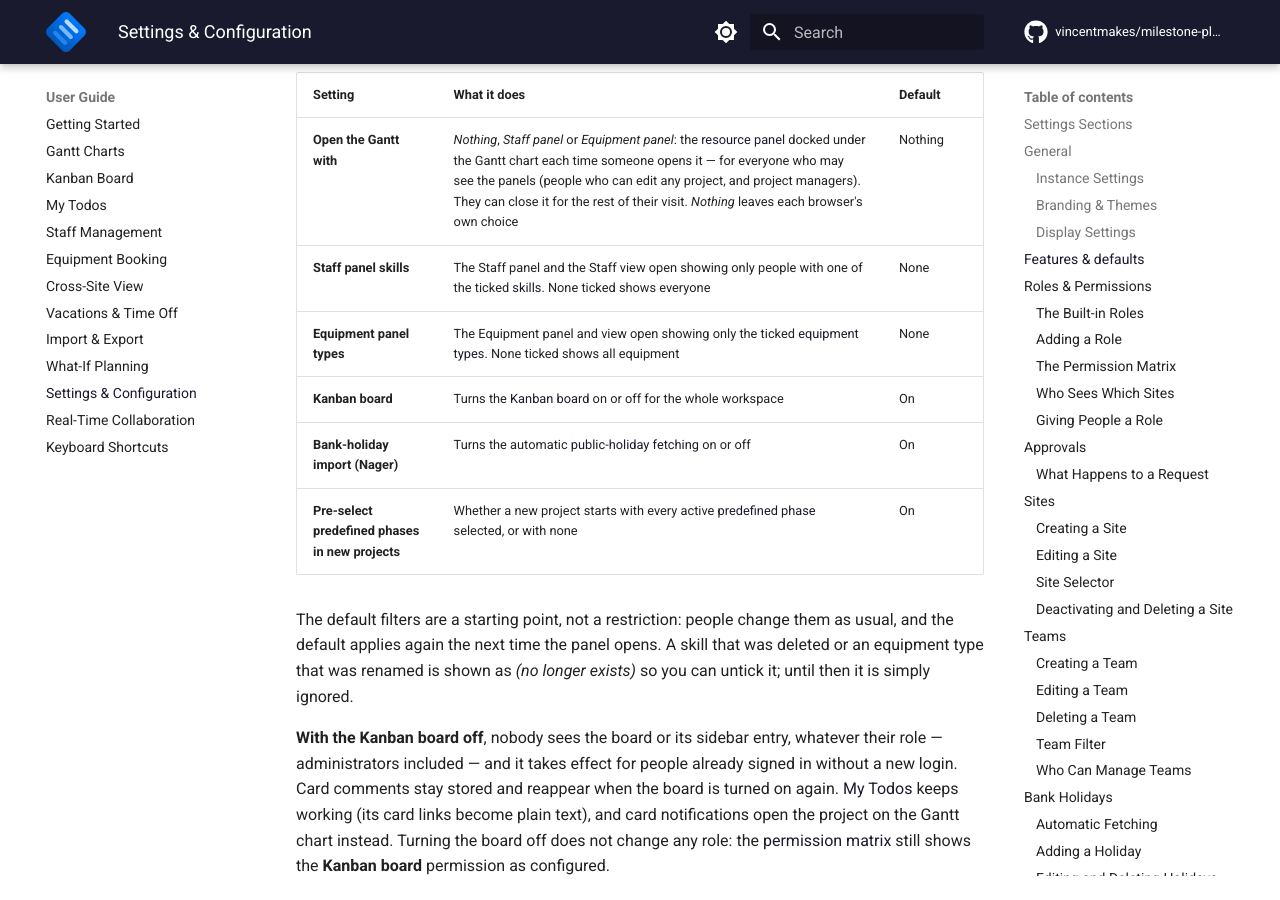
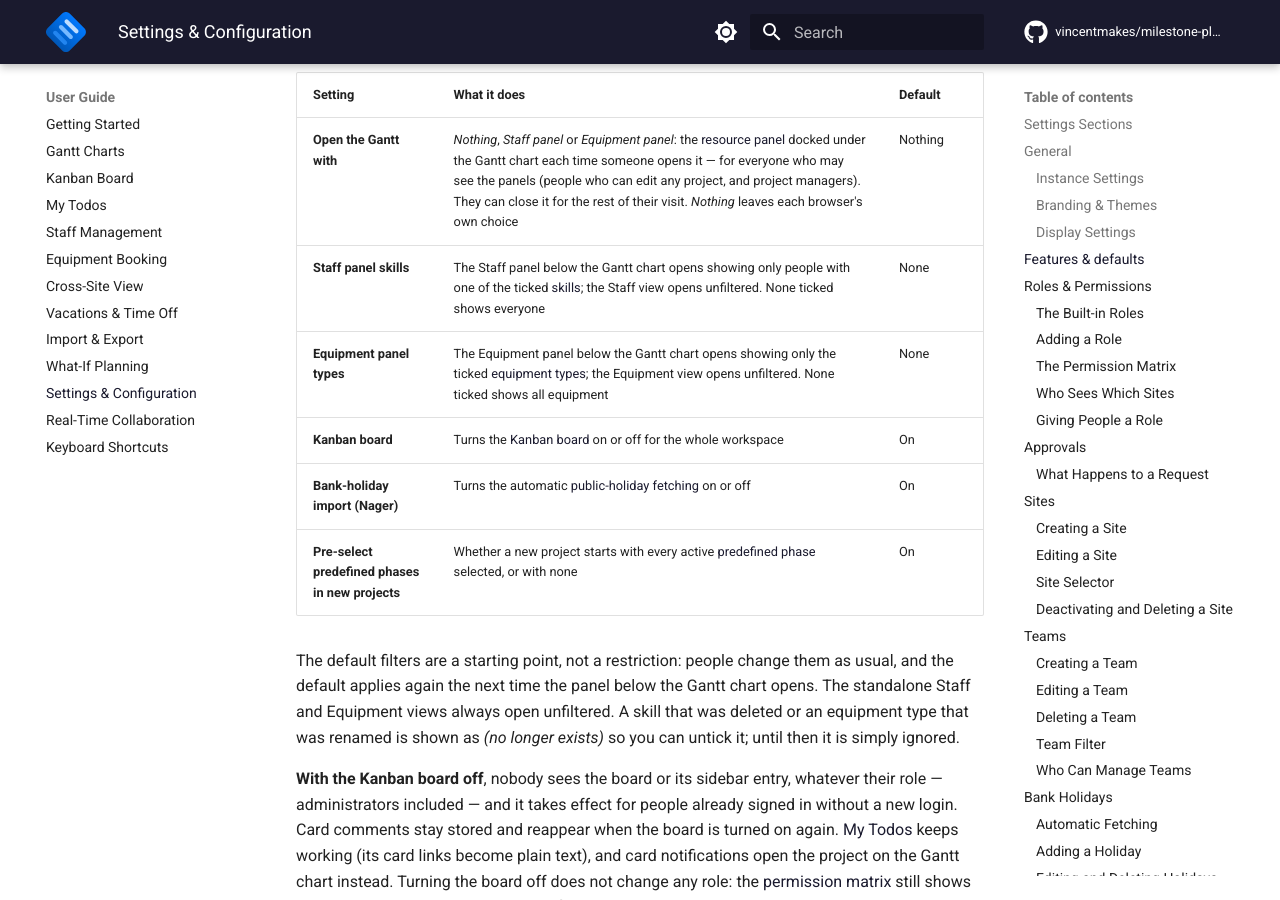
Before and after one commit to vincentmakes/milestone-planner, an MkDocs documentation site: the page built from docs/user-guide/settings.md, in a window 1280 px wide and 900 px high, scrolled down 4442 px. Built offline with MkDocs 1.6.1 and Material for MkDocs 9.7.7, drawn with Linux system fonts in a browser that asks for light colours; comment, search, counter and statistics services are not loaded.

Commit message:
Seed the overview defaults into the Gantt panels only; header gap
The default skills and equipment types of Settings → Features & defaults
now seed only the Staff and Equipment panels below the Gantt; the
standalone Staff and Equipment views open unfiltered (a site change keeps
the standalone Equipment view unfiltered). The panel header keeps a gap
between the count pill and the Filter trigger. The settings hints and the
user / developer docs say so; the branch floor of the frontend coverage
moves up with the measured total.

Co-Authored-By: Claude Opus 5.5 <noreply@anthropic.com>

```diff
--- a/docs/user-guide/settings.md
+++ b/docs/user-guide/settings.md
@@ -76,13 +76,13 @@ The **General** section holds the theme picker and, for roles with **Edit instan
 | Setting | What it does | Default |
 |---------|--------------|---------|
 | **Open the Gantt with** | *Nothing*, *Staff panel* or *Equipment panel*: the [resource panel](gantt-charts.md#resource-panels) docked under the Gantt chart each time someone opens it — for everyone who may see the panels (people who can edit any project, and project managers). They can close it for the rest of their visit. *Nothing* leaves each browser's own choice | Nothing |
-| **Staff panel skills** | The Staff panel and the Staff view open showing only people with one of the ticked [skills](#skills-management). None ticked shows everyone | None |
-| **Equipment panel types** | The Equipment panel and view open showing only the ticked [equipment types](#equipment-types). None ticked shows all equipment | None |
+| **Staff panel skills** | The Staff panel below the Gantt chart opens showing only people with one of the ticked [skills](#skills-management); the Staff view opens unfiltered. None ticked shows everyone | None |
+| **Equipment panel types** | The Equipment panel below the Gantt chart opens showing only the ticked [equipment types](#equipment-types); the Equipment view opens unfiltered. None ticked shows all equipment | None |
 | **Kanban board** | Turns the [Kanban board](kanban-board.md) on or off for the whole workspace | On |
 | **Bank-holiday import (Nager)** | Turns the automatic [public-holiday fetching](#automatic-fetching) on or off | On |
 | **Pre-select predefined phases in new projects** | Whether a new project starts with every active [predefined phase](#predefined-phases) selected, or with none | On |
 
-The default filters are a starting point, not a restriction: people change them as usual, and the default applies again the next time the panel opens. A skill that was deleted or an equipment type that was renamed is shown as *(no longer exists)* so you can untick it; until then it is simply ignored.
+The default filters are a starting point, not a restriction: people change them as usual, and the default applies again the next time the panel below the Gantt chart opens. The standalone Staff and Equipment views always open unfiltered. A skill that was deleted or an equipment type that was renamed is shown as *(no longer exists)* so you can untick it; until then it is simply ignored.
 
 **With the Kanban board off**, nobody sees the board or its sidebar entry, whatever their role — administrators included — and it takes effect for people already signed in without a new login. Card comments stay stored and reappear when the board is turned on again. [My Todos](my-todos.md) keeps working (its card links become plain text), and card notifications open the project on the Gantt chart instead. Turning the board off does not change any role: the [permission matrix](#the-permission-matrix) still shows the **Kanban board** permission as configured.
 
--- a/frontend/src/components/settings/panels/DefaultsPanel.tsx
+++ b/frontend/src/components/settings/panels/DefaultsPanel.tsx
@@ -220,7 +220,7 @@ export function DefaultsPanel({ onDirtyChange }: SettingsPanelProps) {
         <h3 className={styles.sectionTitle}>Default filters</h3>
         <OptionChecklist
           label="Staff panel skills"
-          hint="The Staff panel opens showing only people with one of these skills. None ticked shows everyone."
+          hint="The Staff panel below the Gantt opens showing only people with one of these skills. None ticked shows everyone."
           items={skillItems}
           selected={selectedSkills}
           onChange={(ids) => change('staff_panel_default_skills', idsValue(ids))}
@@ -229,7 +229,7 @@ export function DefaultsPanel({ onDirtyChange }: SettingsPanelProps) {
         />
         <OptionChecklist
           label="Equipment panel types"
-          hint="The Equipment panel opens showing only these types. None ticked shows all equipment."
+          hint="The Equipment panel below the Gantt opens showing only these types. None ticked shows all equipment."
           items={typeItems}
           selected={selectedTypes}
           onChange={(names) => change('equipment_panel_default_types', namesValue(names))}
--- a/frontend/src/components/views/EquipmentView/EquipmentView.module.css
+++ b/frontend/src/components/views/EquipmentView/EquipmentView.module.css
@@ -46,6 +46,8 @@
   display: flex;
   align-items: center;
   justify-content: space-between;
+  /* Keeps the count pill off the Filter trigger in a narrow header */
+  gap: 0.75rem;
   height: 52px;
   padding: 0 1rem;
   background: var(--bg-tertiary);
--- a/frontend/src/components/views/StaffView/StaffView.module.css
+++ b/frontend/src/components/views/StaffView/StaffView.module.css
@@ -46,6 +46,8 @@
   display: flex;
   align-items: center;
   justify-content: space-between;
+  /* Keeps the count pill off the Filter trigger in a narrow header */
+  gap: 0.75rem;
   height: 52px;
   padding: 0 1rem;
   background: var(--bg-tertiary);
```
Also changed, not shown: docs/developer-guide/api-reference.md (+2 -2 lines), docs/user-guide/equipment-booking.md (+1 -1 lines), docs/user-guide/staff-management.md (+1 -1 lines), frontend/src/components/settings/__tests__/DefaultsPanel.test.tsx (+3 -0 lines), frontend/src/components/views/EquipmentView/EquipmentView.tsx (+9 -7 lines), frontend/src/components/views/EquipmentView/__tests__/EquipmentView.test.tsx (+16 -4 lines), frontend/src/components/views/StaffView/StaffView.tsx (+5 -2 lines), frontend/src/components/views/StaffView/__tests__/StaffView.test.tsx (+11 -2 lines), 1 other file.
